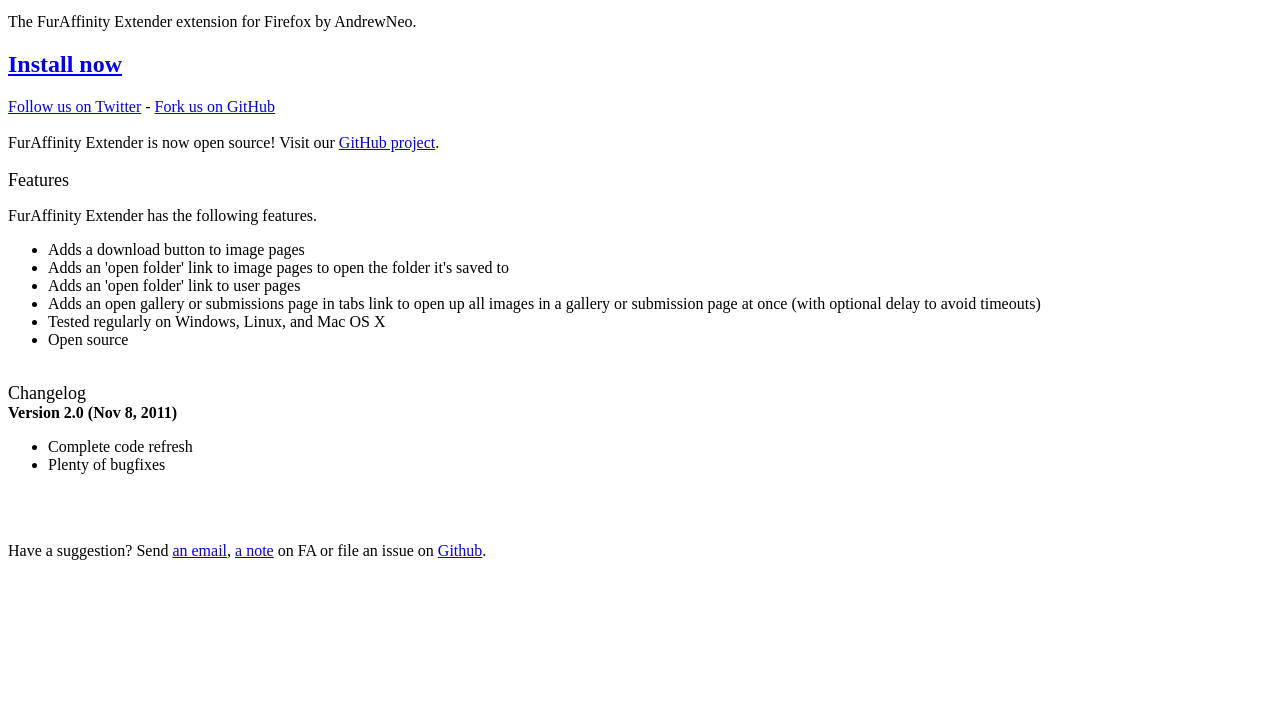
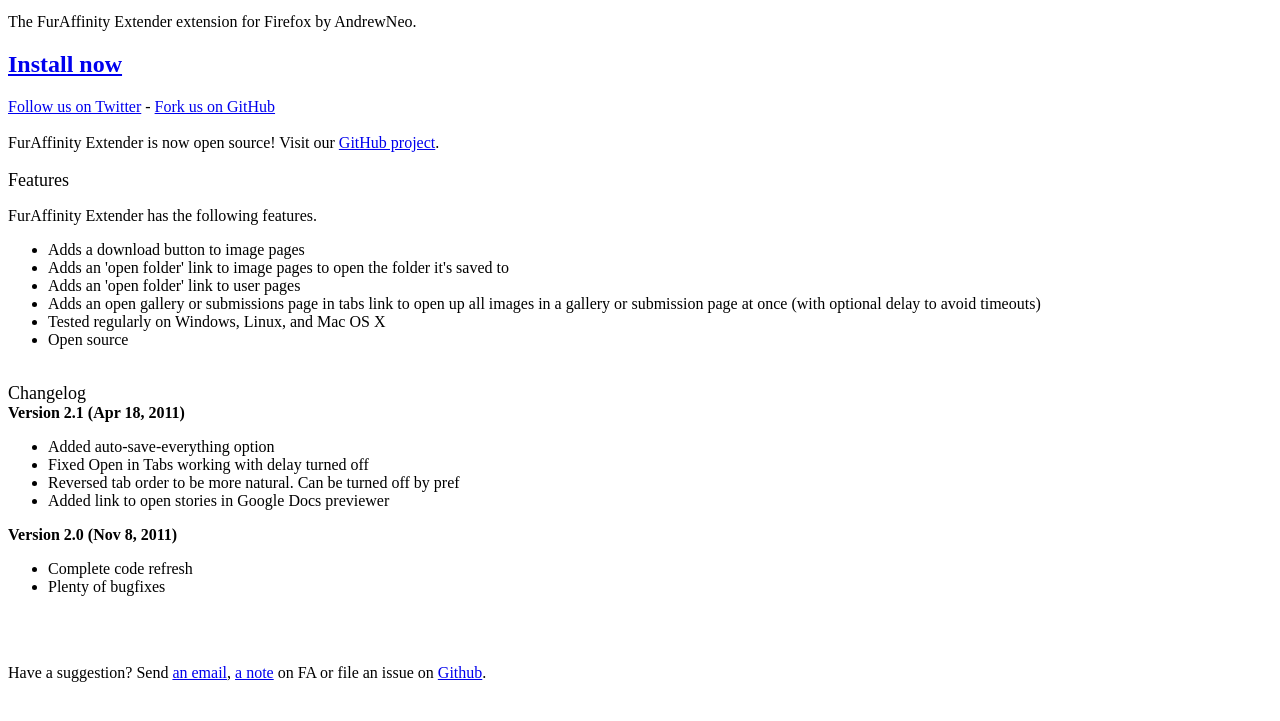
Before and after one commit to cheeplusplus/faextender, a plain HTML site: page index.html in a window 1280 px wide. Shown: the part 67-788 px from the top of the page. Drawn offline with Linux system fonts and the light colour scheme.

Commit message:
Adding changelog for 2.1

```diff
--- a/index.html
+++ b/index.html
@@ -36,6 +36,13 @@
 		</ul></p>
 		<br />
 		<div style="font-size: large">Changelog</div>
+		<div style="font-weight: bold">Version 2.1 (Apr 18, 2011)</div>
+        <ul>
+			<li>Added auto-save-everything option</li>
+			<li>Fixed Open in Tabs working with delay turned off</li>
+			<li>Reversed tab order to be more natural. Can be turned off by pref</li>
+			<li>Added link to open stories in Google Docs previewer</li>
+		</ul>
 		<div style="font-weight: bold">Version 2.0 (Nov 8, 2011)</div>
         <ul>
 			<li>Complete code refresh</li>
```
